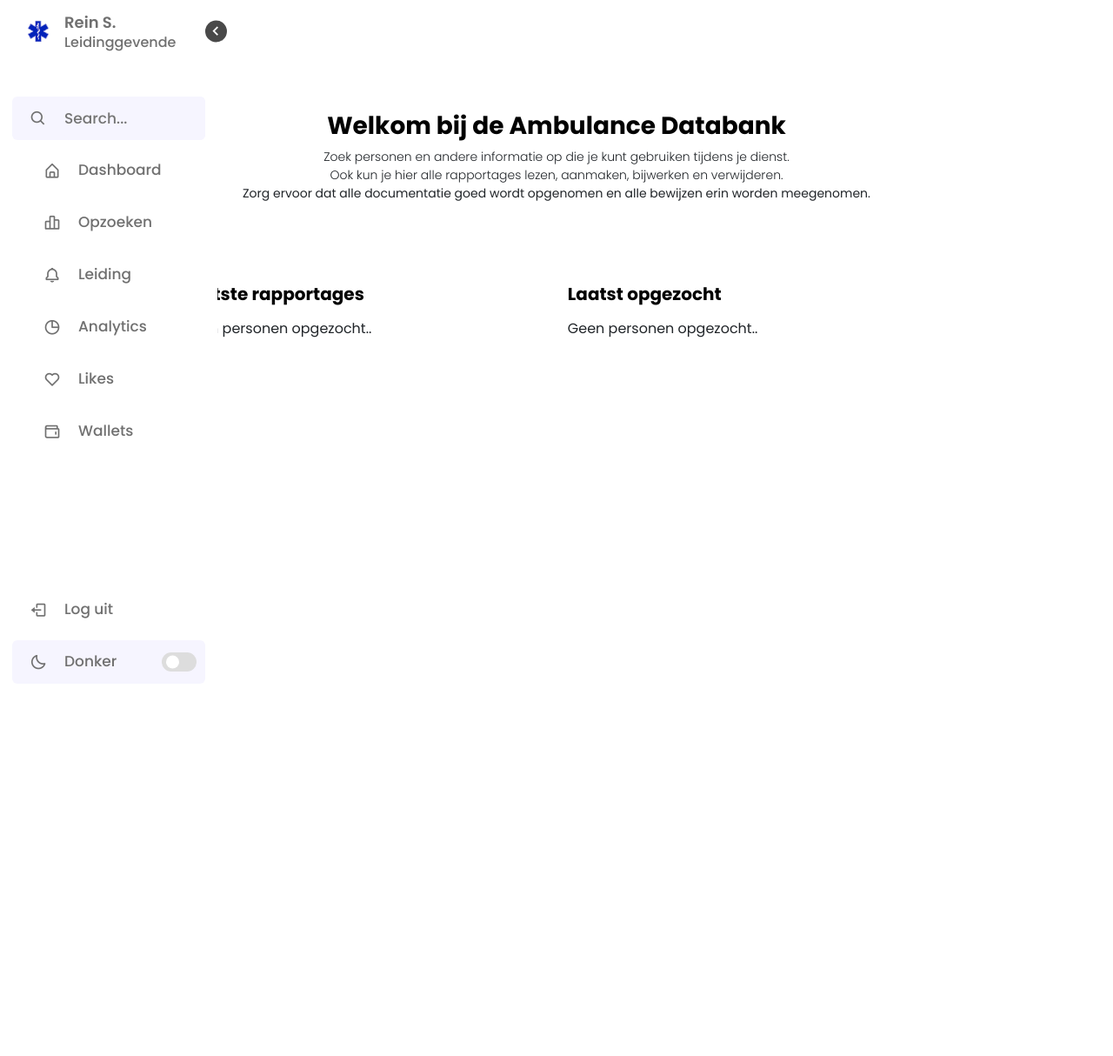
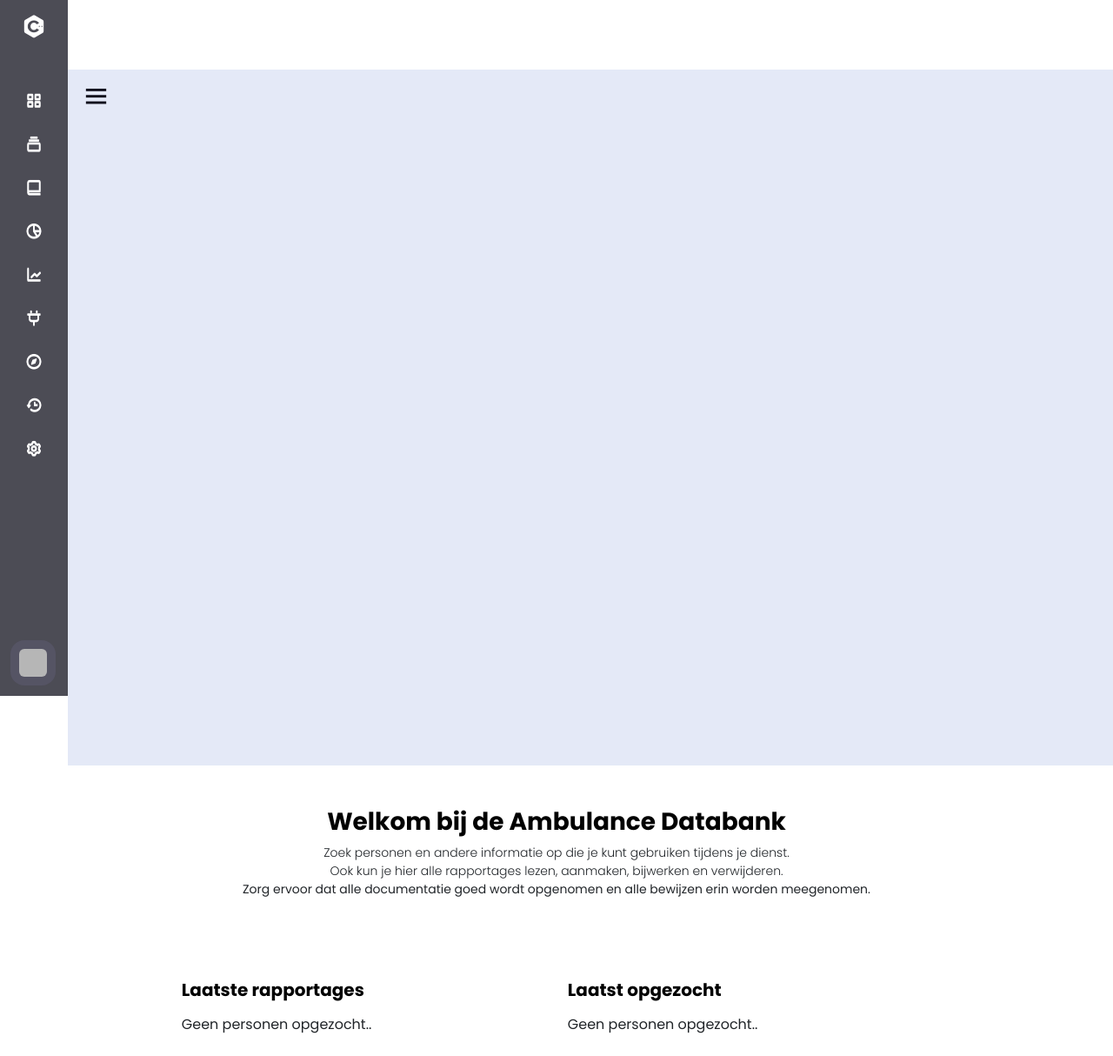
Before and after one commit to SilvesterNL/Person-database-medic, a PHP site: page /dashboard in a window 1280 px wide. Shown: the whole page at 87% size. Before the commit the page ends 772 px from the top, so only its background shows below. Run offline with PHP 8.4, Linux system fonts and the light colour scheme; a user stored in the database is signed in; data that the repository does not hold is empty; grey boxes are pictures that could not be loaded.

Commit message:
nieuwe nav man

```diff
--- a/assets/css/style.css
+++ b/assets/css/style.css
@@ -1,298 +1,245 @@
+/* Google Fonts Import Link */
 @import url('https://fonts.googleapis.com/css2?family=Poppins:wght@300;400;500;600;700&display=swap');
 *{
-    margin: 0;
-    padding: 0;
-    box-sizing: border-box;
-    font-family: 'Poppins', sans-serif;
+  margin: 0;
+  padding: 0;
+  box-sizing: border-box;
+  font-family: 'Poppins', sans-serif;
 }
-
-:root{
-    --sidebar-color: #FFF;
-    --primary-color: #494949;
-    --primary-color-light: #F6F5FF;
-    --toggle-color: #DDD;
-    --text-color: #707070;
-
-    --tran-03: all 0.2s ease;
-    --tran-03: all 0.3s ease;
-    --tran-04: all 0.3s ease;
-    --tran-05: all 0.3s ease;
-}
-
-body{
-    min-height: 100vh;
-    transition: var(--tran-05);
-}
-
-
-body.dark{
-    --sidebar-color: #242526;
-    --primary-color: #3a3b3c;
-    --primary-color-light: #3a3b3c;
-    --toggle-color: #fff;
-    --text-color: #ccc;
-}
-
- .sidebar{
-    position: fixed;
-    top: 0;
-    left: 0;
-    height: 100%;
-    width: 250px;
-    padding: 10px 14px;
-    background: var(--sidebar-color);
-    transition: var(--tran-05);
-    z-index: 100;
+.sidebar{
+  position: fixed;
+  top: 0;
+  left: 0;
+  height: 100%;
+  width: 260px;
+  background: #11101d;
+  z-index: 100;
+  transition: all 0.5s ease;
 }
 .sidebar.close{
-    width: 88px;
+  width: 78px;
 }
-
-.sidebar li{
-    height: 50px;
-    list-style: none;
-    display: flex;
-    align-items: center;
-    margin-top: 10px;
+.sidebar .logo-details{
+  height: 60px;
+  width: 100%;
+  display: flex;
+  align-items: center;
 }
-
-.sidebar header .image,
-.sidebar .icon{
-    min-width: 60px;
-    border-radius: 6px;
+.sidebar .logo-details i{
+  font-size: 30px;
+  color: #fff;
+  height: 50px;
+  min-width: 78px;
+  text-align: center;
+  line-height: 50px;
 }
-
-.sidebar .icon{
-    min-width: 60px;
-    border-radius: 6px;
-    height: 100%;
-    display: flex;
-    align-items: center;
-    justify-content: center;
-    font-size: 20px;
+.sidebar .logo-details .logo_name{
+  font-size: 22px;
+  color: #fff;
+  font-weight: 600;
+  transition: 0.3s ease;
+  transition-delay: 0.1s;
 }
-
-.sidebar .text,
-.sidebar .icon{
-    color: var(--text-color);
-    transition: var(--tran-03);
+.sidebar.close .logo-details .logo_name{
+  transition-delay: 0s;
+  opacity: 0;
+  pointer-events: none;
 }
-
-.sidebar .text{
-    font-size: 17px;
-    font-weight: 500;
-    white-space: nowrap;
-    opacity: 1;
+.sidebar .nav-links{
+  height: 100%;
+  padding: 30px 0 150px 0;
+  overflow: auto;
 }
-.sidebar.close .text{
-    opacity: 0;
+.sidebar.close .nav-links{
+  overflow: visible;
 }
-
-.sidebar header{
-    position: relative;
+.sidebar .nav-links::-webkit-scrollbar{
+  display: none;
 }
-
-.sidebar header .image-text{
-    display: flex;
-    align-items: center;
+.sidebar .nav-links li{
+  position: relative;
+  list-style: none;
+  transition: all 0.4s ease;
 }
-.sidebar header .logo-text{
-    display: flex;
-    flex-direction: column;
+.sidebar .nav-links li:hover{
+  background: #1d1b31;
 }
-header .image-text .name {
-    margin-top: 2px;
-    font-size: 18px;
-    font-weight: 600;
+.sidebar .nav-links li .iocn-link{
+  display: flex;
+  align-items: center;
+  justify-content: space-between;
 }
-
-header .image-text .profession{
-    font-size: 16px;
-    margin-top: -2px;
-    display: block;
+.sidebar.close .nav-links li .iocn-link{
+  display: block
 }
-
-.sidebar header .image{
-    display: flex;
-    align-items: center;
-    justify-content: center;
+.sidebar .nav-links li i{
+  height: 50px;
+  min-width: 78px;
+  text-align: center;
+  line-height: 50px;
+  color: #fff;
+  font-size: 20px;
+  cursor: pointer;
+  transition: all 0.3s ease;
 }
-
-.sidebar header .image img{
-    width: 40px;
-    border-radius: 6px;
+.sidebar .nav-links li.showMenu i.arrow{
+  transform: rotate(-180deg);
 }
-
-.sidebar header .toggle{
-    position: absolute;
-    top: 50%;
-    right: -25px;
-    transform: translateY(-50%) rotate(180deg);
-    height: 25px;
-    width: 25px;
-    background-color: var(--primary-color);
-    color: var(--sidebar-color);
-    border-radius: 50%;
-    display: flex;
-    align-items: center;
-    justify-content: center;
-    font-size: 22px;
-    cursor: pointer;
-    transition: var(--tran-05);
+.sidebar.close .nav-links i.arrow{
+  display: none;
 }
-
-body.dark .sidebar header .toggle{
-    color: var(--text-color);
+.sidebar .nav-links li a{
+  display: flex;
+  align-items: center;
+  text-decoration: none;
 }
-
-.sidebar.close .toggle{
-    transform: translateY(-50%) rotate(0deg);
+.sidebar .nav-links li a .link_name{
+  font-size: 18px;
+  font-weight: 400;
+  color: #fff;
+  transition: all 0.4s ease;
 }
-
-.sidebar .menu{
-    margin-top: 40px;
+.sidebar.close .nav-links li a .link_name{
+  opacity: 0;
+  pointer-events: none;
 }
-
-.sidebar li.search-box{
-    border-radius: 6px;
-    background-color: var(--primary-color-light);
-    cursor: pointer;
-    transition: var(--tran-05);
+.sidebar .nav-links li .sub-menu{
+  padding: 6px 6px 14px 80px;
+  margin-top: -10px;
+  background: #1d1b31;
+  display: none;
 }
-
-.sidebar li.search-box input{
-    height: 100%;
-    width: 100%;
-    outline: none;
-    border: none;
-    background-color: var(--primary-color-light);
-    color: var(--text-color);
-    border-radius: 6px;
-    font-size: 17px;
-    font-weight: 500;
-    transition: var(--tran-05);
+.sidebar .nav-links li.showMenu .sub-menu{
+  display: block;
 }
-.sidebar li a{
-    list-style: none;
-    height: 100%;
-    background-color: transparent;
-    display: flex;
-    align-items: center;
-    height: 100%;
-    width: 100%;
-    border-radius: 6px;
-    text-decoration: none;
-    transition: var(--tran-03);
+.sidebar .nav-links li .sub-menu a{
+  color: #fff;
+  font-size: 15px;
+  padding: 5px 0;
+  white-space: nowrap;
+  opacity: 0.6;
+  transition: all 0.3s ease;
 }
-
-.sidebar li a:hover{
-    background-color: var(--primary-color);
+.sidebar .nav-links li .sub-menu a:hover{
+  opacity: 1;
 }
-.sidebar li a:hover .icon,
-.sidebar li a:hover .text{
-    color: var(--sidebar-color);
+.sidebar.close .nav-links li .sub-menu{
+  position: absolute;
+  left: 100%;
+  top: -10px;
+  margin-top: 0;
+  padding: 10px 20px;
+  border-radius: 0 6px 6px 0;
+  opacity: 0;
+  display: block;
+  pointer-events: none;
+  transition: 0s;
 }
-body.dark .sidebar li a:hover .icon,
-body.dark .sidebar li a:hover .text{
-    color: var(--pr-color);
+.sidebar.close .nav-links li:hover .sub-menu{
+  top: 0;
+  opacity: 1;
+  pointer-events: auto;
+  transition: all 0.4s ease;
 }
-
-.sidebar .menu-bar{
-    height: calc(100% - 55px);
-    display: flex;
-    flex-direction: column;
-    justify-content: space-between;
-    overflow-y: scroll;
+.sidebar .nav-links li .sub-menu .link_name{
+  display: none;
 }
-.menu-bar::-webkit-scrollbar{
+.sidebar.close .nav-links li .sub-menu .link_name{
+  font-size: 18px;
+  opacity: 1;
+  display: block;
+}
+.sidebar .nav-links li .sub-menu.blank{
+  opacity: 1;
+  pointer-events: auto;
+  padding: 3px 20px 6px 16px;
+  opacity: 0;
+  pointer-events: none;
+}
+.sidebar .nav-links li:hover .sub-menu.blank{
+  top: 50%;
+  transform: translateY(-50%);
+}
+.sidebar .profile-details{
+  position: fixed;
+  bottom: 0;
+  width: 260px;
+  display: flex;
+  align-items: center;
+  justify-content: space-between;
+  background: #1d1b31;
+  padding: 12px 0;
+  transition: all 0.5s ease;
+}
+.sidebar.close .profile-details{
+  background: none;
+}
+.sidebar.close .profile-details{
+  width: 78px;
+}
+.sidebar .profile-details .profile-content{
+  display: flex;
+  align-items: center;
+}
+.sidebar .profile-details img{
+  height: 52px;
+  width: 52px;
+  object-fit: cover;
+  border-radius: 16px;
+  margin: 0 14px 0 12px;
+  background: #1d1b31;
+  transition: all 0.5s ease;
+}
+.sidebar.close .profile-details img{
+  padding: 10px;
+}
+.sidebar .profile-details .profile_name,
+.sidebar .profile-details .job{
+  color: #fff;
+  font-size: 18px;
+  font-weight: 500;
+  white-space: nowrap;
+}
+.sidebar.close .profile-details i,
+.sidebar.close .profile-details .profile_name,
+.sidebar.close .profile-details .job{
+  display: none;
+}
+.sidebar .profile-details .job{
+  font-size: 12px;
+}
+.home-section{
+  position: relative;
+  background: #E4E9F7;
+  height: 100vh;
+  left: 260px;
+  width: calc(100% - 260px);
+  transition: all 0.5s ease;
+}
+.sidebar.close ~ .home-section{
+  left: 78px;
+  width: calc(100% - 78px);
+}
+.home-section .home-content{
+  height: 60px;
+  display: flex;
+  align-items: center;
+}
+.home-section .home-content .bx-menu,
+.home-section .home-content .text{
+  color: #11101d;
+  font-size: 35px;
+}
+.home-section .home-content .bx-menu{
+  margin: 0 15px;
+  cursor: pointer;
+}
+.home-section .home-content .text{
+  font-size: 26px;
+  font-weight: 600;
+}
+@media (max-width: 420px) {
+  .sidebar.close .nav-links li .sub-menu{
     display: none;
+  }
 }
-.sidebar .menu-bar .mode{
-    border-radius: 6px;
-    background-color: var(--primary-color-light);
-    position: relative;
-    transition: var(--tran-05);
-}
-
-.menu-bar .mode .sun-moon{
-    height: 50px;
-    width: 60px;
-}
-
-.mode .sun-moon i{
-    position: absolute;
-}
-.mode .sun-moon i.sun{
-    opacity: 0;
-}
-body.dark .mode .sun-moon i.sun{
-    opacity: 1;
-}
-body.dark .mode .sun-moon i.moon{
-    opacity: 0;
-}
-
-.menu-bar .bottom-content .toggle-switch{
-    position: absolute;
-    right: 0;
-    height: 100%;
-    min-width: 60px;
-    display: flex;
-    align-items: center;
-    justify-content: center;
-    border-radius: 6px;
-    cursor: pointer;
-}
-.toggle-switch .switch{
-    position: relative;
-    height: 22px;
-    width: 40px;
-    border-radius: 25px;
-    background-color: var(--toggle-color);
-    transition: var(--tran-05);
-}
-
-.switch::before{
-    content: '';
-    position: absolute;
-    height: 15px;
-    width: 15px;
-    border-radius: 50%;
-    top: 50%;
-    left: 5px;
-    transform: translateY(-50%);
-    background-color: var(--sidebar-color);
-    transition: var(--tran-04);
-}
-
-body.dark .switch::before{
-    left: 20px;
-}
-
-.home{
-    position: absolute;
-    top: 0;
-    top: 0;
-    left: 250px;
-    height: 100vh;
-    width: calc(100% - 250px);
-    background-color: var(--body-color);
-    transition: var(--tran-05);
-}
-.home .text{
-    font-size: 30px;
-    font-weight: 500;
-    color: var(--text-color);
-    padding: 12px 60px;
-}
-
-.sidebar.close ~ .home{
-    left: 78px;
-    height: 100vh;
-    width: calc(100% - 78px);
-}
-body.dark .home .text{
-    color: var(--text-color);
-}
-
-/* Kaki man gekke dropdowntje */
--- a/assets/js/script.js
+++ b/assets/js/script.js
@@ -1,26 +1,14 @@
-const body = document.querySelector('body'),
-      sidebar = body.querySelector('nav'),
-      toggle = body.querySelector(".toggle"),
-      searchBtn = body.querySelector(".search-box"),
-      modeSwitch = body.querySelector(".toggle-switch"),
-      modeText = body.querySelector(".mode-text");
+let arrow = document.querySelectorAll(".arrow");
+for (var i = 0; i < arrow.length; i++) {
+  arrow[i].addEventListener("click", (e)=>{
+ let arrowParent = e.target.parentElement.parentElement;//selecting main parent of arrow
+ arrowParent.classList.toggle("showMenu");
+  });
+}
 
-      sidebar.classList.toggle("close");
-toggle.addEventListener("click" , () =>{
-    sidebar.classList.toggle("close");
-})
-
-searchBtn.addEventListener("click" , () =>{
-    sidebar.classList.remove("close");
-})
-
-modeSwitch.addEventListener("click" , () =>{
-    body.classList.toggle("dark");
-
-    if(body.classList.contains("dark")){
-        modeText.innerText = "Licht";
-    }else{
-        modeText.innerText = "Donker";
-
-    }
+let sidebar = document.querySelector(".sidebar");
+let sidebarBtn = document.querySelector(".bx-menu");
+console.log(sidebarBtn);
+sidebarBtn.addEventListener("click", ()=>{
+  sidebar.classList.toggle("close");
 });
--- a/dashboard.php
+++ b/dashboard.php
@@ -52,106 +52,130 @@
 
     </head>
     <body>
-    <nav class="sidebar close">
-        <header>
-            <div class="image-text">
-                <span class="image">
-                    <img src="./assets/images/pv_logo.png" alt="">
-                </span>
-
-                <div class="text logo-text">
-                    <span class="name">Rein S.</span>
-                    <span class="profession">Leidinggevende</span>
+    <div class="sidebar close">
+    <div class="logo-details">
+      <i class='bx bxl-c-plus-plus'></i>
+      <span class="logo_name">Ambulance</span>
     </div>
+    <ul class="nav-links">
+      <li>
+        <a href="#">
+          <i class='bx bx-grid-alt' ></i>
+          <span class="link_name">Dashboard</span>
+        </a>
+        <ul class="sub-menu blank">
+          <li><a class="link_name" href="#">Category</a></li>
+        </ul>
+      </li>
+      <li>
+        <div class="iocn-link">
+          <a href="#">
+            <i class='bx bx-collection' ></i>
+            <span class="link_name">Category</span>
+          </a>
+          <i class='bx bxs-chevron-down arrow' ></i>
         </div>
-
-            <i class='bx bx-chevron-right toggle'></i>
-        </header>
-
-        <div class="menu-bar">
-            <div class="menu">
-
-                <li class="search-box">
-                    <i class='bx bx-search icon'></i>
-                    <input type="text" placeholder="Search...">
+        <ul class="sub-menu">
+          <li><a class="link_name" href="#">Category</a></li>
+          <li><a href="#">HTML & CSS</a></li>
+          <li><a href="#">JavaScript</a></li>
+          <li><a href="#">PHP & MySQL</a></li>
+        </ul>
       </li>
-
-                <ul class="menu-links">
-                    <li class="nav-link">
-                        <a href="dashboard">
-                            <i class='bx bx-home-alt icon' ></i>
-                            <span class="text nav-text">Dashboard</span>
+      <li>
+        <div class="iocn-link">
+          <a href="#">
+            <i class='bx bx-book-alt' ></i>
+            <span class="link_name">Posts</span>
           </a>
+          <i class='bx bxs-chevron-down arrow' ></i>
+        </div>
+        <ul class="sub-menu">
+          <li><a class="link_name" href="#">Posts</a></li>
+          <li><a href="#">Web Design</a></li>
+          <li><a href="#">Login Form</a></li>
+          <li><a href="#">Card Design</a></li>
+        </ul>
       </li>
-
-                    <li class="nav-link">
-                        <a href="Dropdown worden luuk">
-                            <i class='bx bx-bar-chart-alt-2 icon' ></i>
-                            <span class="text nav-text">Opzoeken</span>
+      <li>
+        <a href="#">
+          <i class='bx bx-pie-chart-alt-2' ></i>
+          <span class="link_name">Analytics</span>
         </a>
+        <ul class="sub-menu blank">
+          <li><a class="link_name" href="#">Analytics</a></li>
+        </ul>
       </li>
-                    <?php if ($_SESSION["rank"] == "Leiding") { ?>
-                    <li class="nav-link">
-                        <a href="Dropdown worden luuk">
-                            <i class='bx bx-bell icon'></i>
-                            <!-- <span class="text nav-text" href="#" id="navbarDropdown" role="button" data-toggle="dropdown" aria-haspopup="true" aria-expanded="false">
-                            Leiding</span> -->
-                            <span class="text nav-text">Leiding</span>
-                            <!-- <ul class="dropdown">   -->
-
+      <li>
+        <a href="#">
+          <i class='bx bx-line-chart' ></i>
+          <span class="link_name">Chart</span>
         </a>
+        <ul class="sub-menu blank">
+          <li><a class="link_name" href="#">Chart</a></li>
+        </ul>
       </li>
-                    <?php } ?>
-
-                    <li class="nav-link">
+      <li>
+        <div class="iocn-link">
           <a href="#">
-                            <i class='bx bx-pie-chart-alt icon' ></i>
-                            <span class="text nav-text">Analytics</span>
+            <i class='bx bx-plug' ></i>
+            <span class="link_name">Plugins</span>
           </a>
+          <i class='bx bxs-chevron-down arrow' ></i>
+        </div>
+        <ul class="sub-menu">
+          <li><a class="link_name" href="#">Plugins</a></li>
+          <li><a href="#">UI Face</a></li>
+          <li><a href="#">Pigments</a></li>
+          <li><a href="#">Box Icons</a></li>
+        </ul>
       </li>
-
-                    <li class="nav-link">
+      <li>
         <a href="#">
-                            <i class='bx bx-heart icon' ></i>
-                            <span class="text nav-text">Likes</span>
+          <i class='bx bx-compass' ></i>
+          <span class="link_name">Explore</span>
         </a>
+        <ul class="sub-menu blank">
+          <li><a class="link_name" href="#">Explore</a></li>
+        </ul>
       </li>
-
-                    <li class="nav-link">
+      <li>
         <a href="#">
-                            <i class='bx bx-wallet icon' ></i>
-                            <span class="text nav-text">Wallets</span>
+          <i class='bx bx-history'></i>
+          <span class="link_name">History</span>
         </a>
+        <ul class="sub-menu blank">
+          <li><a class="link_name" href="#">History</a></li>
+        </ul>
       </li>
-
+      <li>
+        <a href="#">
+          <i class='bx bx-cog' ></i>
+          <span class="link_name">Setting</span>
+        </a>
+        <ul class="sub-menu blank">
+          <li><a class="link_name" href="#">Setting</a></li>
+        </ul>
+      </li>
+      <li>
+    <div class="profile-details">
+      <div class="profile-content">
+        <img src="image/profile.jpg" alt="profileImg">
+      </div>
+      <div class="name-job">
+        <div class="profile_name">Prem Shahi</div>
+        <div class="job">Web Desginer</div>
+      </div>
+      <i class='bx bx-log-out' ></i>
+    </div>
+  </li>
 </ul>
   </div>
-
-            <div class="bottom-content">
-                <li class="">
-                    <a href="logout">
-                        <i class='bx bx-log-out icon' ></i>
-                        <span class="text nav-text">Log uit</span>
-                    </a>
-                </li>
-
-                <li class="mode">
-                    <div class="sun-moon">
-                        <i class='bx bx-moon icon moon'></i>
-                        <i class='bx bx-sun icon sun'></i>
+  <section class="home-section">
+    <div class="home-content">
+      <i class='bx bx-menu' ></i>
     </div>
-                    <span class="mode-text text">Donker</span>
-
-                    <div class="toggle-switch">
-                        <span class="switch"></span>
-                    </div>
-                </li>
-
-            </div>
-        </div>
-
-    </nav>
-
+  </section>
 
   <script src="./assets/js/script.js"></script>
 
```
Lines whose indentation alone changed are shown as unchanged.
